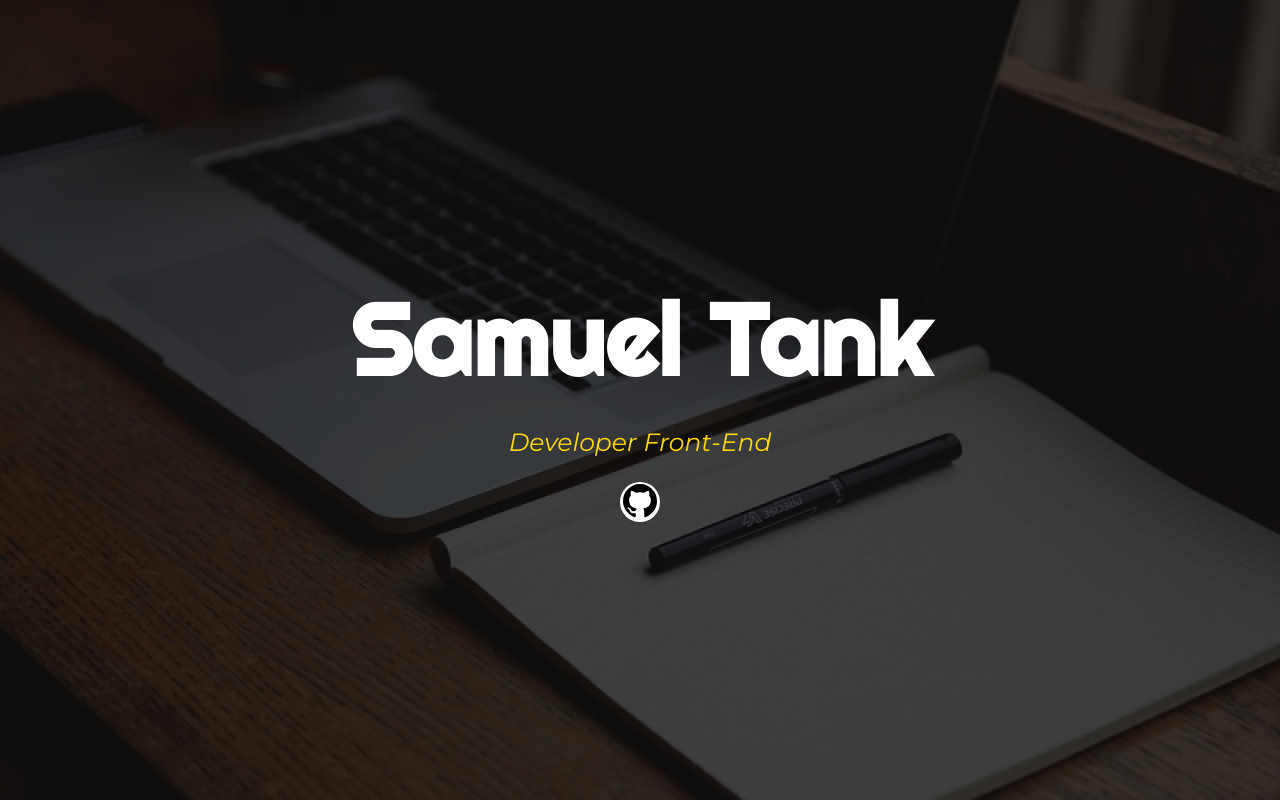
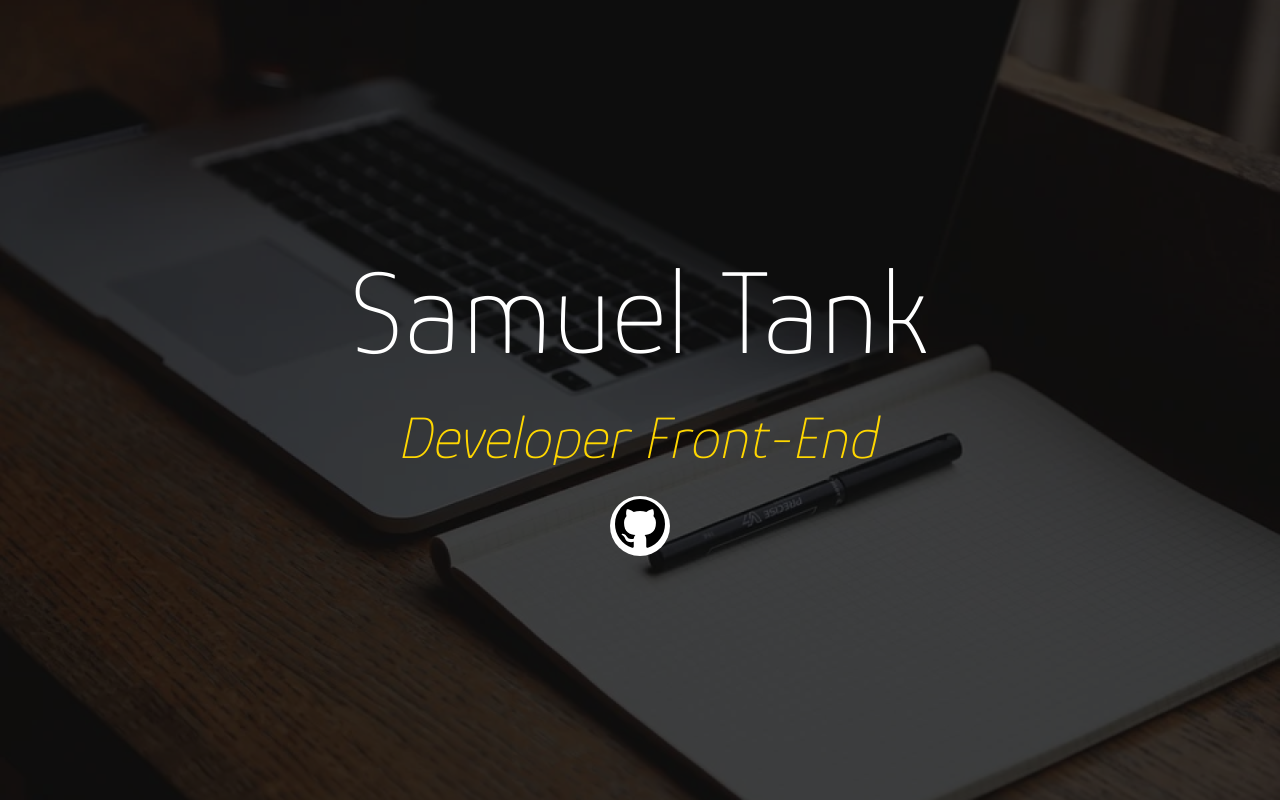
Before and after one commit to samueltank/LandingPage, a plain HTML site: page index.html in a window 1280 px wide. Drawn offline with Linux system fonts and the light colour scheme.

Commit message:
Atualização da Landing Page

```diff
--- a/index.html
+++ b/index.html
@@ -6,10 +6,7 @@
     <meta name="viewport" content="width=device-width, initial-scale=1.0">
     <link rel="preconnect" href="https://fonts.googleapis.com">
     <link rel="preconnect" href="https://fonts.gstatic.com" crossorigin>
-    <link href="https://fonts.googleapis.com/css2?family=Montserrat:ital,wght@0,100;0,200;0,300;0,400;0,500;0,600;0,700;0,800;0,900;1,100;1,200;1,300;1,400;1,500;1,600;1,700;1,800;1,900&display=swap" rel="stylesheet">
-    <link rel="preconnect" href="https://fonts.googleapis.com">
-    <link rel="preconnect" href="https://fonts.gstatic.com" crossorigin>
-    <link href="https://fonts.googleapis.com/css2?family=Righteous&display=swap" rel="stylesheet">
+    <link href="https://fonts.googleapis.com/css2?family=Glory:ital,wght@0,100;0,200;0,300;0,400;0,500;0,600;0,700;0,800;1,100;1,200;1,300;1,400;1,500;1,600;1,700;1,800&display=swap" rel="stylesheet">
 
     <link rel="stylesheet" href="style.css">
     <title>Landing Page</title>
@@ -20,7 +17,7 @@
         <p class="apresentacao">Developer Front-End</p>
             <a href="https://github.com/samueltank" target="_blank">
                 <button>
-                    <svg xmlns="http://www.w3.org/2000/svg" width="34" height="34" viewBox="0 0 24 24"><path d="M12 0c-6.626 0-12 5.373-12 12 0 5.302 3.438 9.8 8.207 11.387.599.111.793-.261.793-.577v-2.234c-3.338.726-4.033-1.416-4.033-1.416-.546-1.387-1.333-1.756-1.333-1.756-1.089-.745.083-.729.083-.729 1.205.084 1.839 1.237 1.839 1.237 1.07 1.834 2.807 1.304 3.492.997.107-.775.418-1.305.762-1.604-2.665-.305-5.467-1.334-5.467-5.931 0-1.311.469-2.381 1.236-3.221-.124-.303-.535-1.524.117-3.176 0 0 1.008-.322 3.301 1.23.957-.266 1.983-.399 3.003-.404 1.02.005 2.047.138 3.006.404 2.291-1.552 3.297-1.23 3.297-1.23.653 1.653.242 2.874.118 3.176.77.84 1.235 1.911 1.235 3.221 0 4.609-2.807 5.624-5.479 5.921.43.372.823 1.102.823 2.222v3.293c0 .319.192.694.801.576 4.765-1.589 8.199-6.086 8.199-11.386 0-6.627-5.373-12-12-12z"/></svg>
+                    <svg xmlns="http://www.w3.org/2000/svg" width="50" height="50" viewBox="0 0 24 24"><path d="M12 0c-6.626 0-12 5.373-12 12 0 5.302 3.438 9.8 8.207 11.387.599.111.793-.261.793-.577v-2.234c-3.338.726-4.033-1.416-4.033-1.416-.546-1.387-1.333-1.756-1.333-1.756-1.089-.745.083-.729.083-.729 1.205.084 1.839 1.237 1.839 1.237 1.07 1.834 2.807 1.304 3.492.997.107-.775.418-1.305.762-1.604-2.665-.305-5.467-1.334-5.467-5.931 0-1.311.469-2.381 1.236-3.221-.124-.303-.535-1.524.117-3.176 0 0 1.008-.322 3.301 1.23.957-.266 1.983-.399 3.003-.404 1.02.005 2.047.138 3.006.404 2.291-1.552 3.297-1.23 3.297-1.23.653 1.653.242 2.874.118 3.176.77.84 1.235 1.911 1.235 3.221 0 4.609-2.807 5.624-5.479 5.921.43.372.823 1.102.823 2.222v3.293c0 .319.192.694.801.576 4.765-1.589 8.199-6.086 8.199-11.386 0-6.627-5.373-12-12-12z"/></svg>
                 </button>
             </a>
     </main>
--- a/style.css
+++ b/style.css
@@ -30,21 +30,22 @@
 
 h1 {
     color: white;
-    font-size: 100px;
-    font-family: 'Righteous', cursive;
-    font-weight: bold;
+    font-size: clamp(40px, 10vw, 120px);
+    font-family: 'Glory', sans-serif;
+    font-weight: 100;
 }
 
 p.apresentacao{
     color: gold;
-    font-family: 'Montserrat', sans-serif;
+    font-family: 'Glory', sans-serif;
     font-style: italic;
-    font-size: 25px;
+    font-size: clamp(20px, 5vw, 60px);
+    font-weight: 100;
 }
 
 button {
-    width: 40px;
-    height: 40px;
+    width: 60px;
+    height: 60px;
     border: 0px;
     border-radius: 100%;
     color: black;
```
